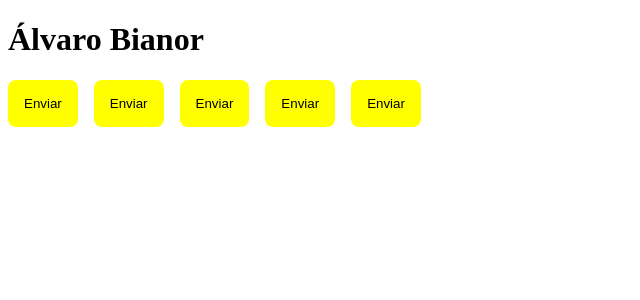
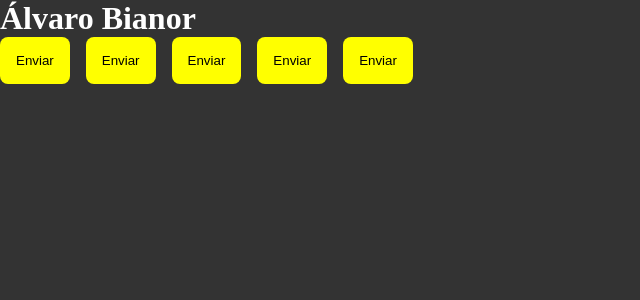
Before and after one commit to alvarobianor/Pomodoro-App, a React (Vite) app: page / in a window 1280 px wide. Shown: the top 300 px of the page, without its empty margins (0-640 px from the left). Built offline with nearby package versions, Linux system fonts and the light colour scheme.

Commit message:
Adding GlobaStyle on application

```diff
--- a/src/App.tsx
+++ b/src/App.tsx
@@ -2,6 +2,7 @@
 
 import { ThemeProvider } from 'styled-components'
 import { defaultTheme } from "./contexts/themes/default";
+import { GlobalStyle } from "./styles/global";
 
 export function App() {
 
@@ -13,6 +14,8 @@
       <Button variant="success" />
       <Button variant="warning" />
       <Button variant="danger" />
+
+      <GlobalStyle />
     </ThemeProvider>
   )
 }
--- /dev/null
+++ b/src/styles/global.ts
@@ -0,0 +1,13 @@
+import { createGlobalStyle } from 'styled-components'
+
+export const GlobalStyle = createGlobalStyle`
+  * {
+    margin: 0;
+    padding: 0;
+    box-sizing: border-box;
+  }
+  body {
+    background: #333;
+    color: #FFF;
+  }
+`;
```
